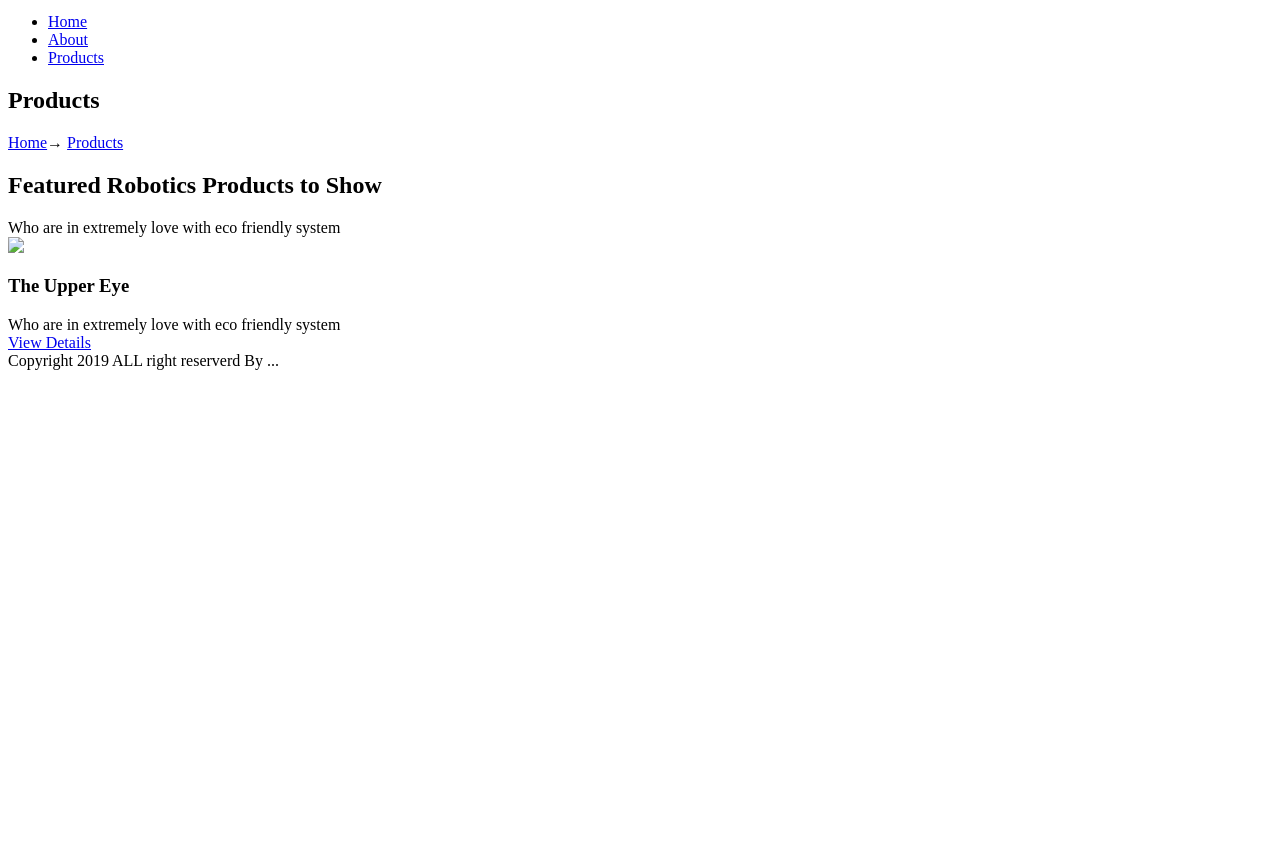
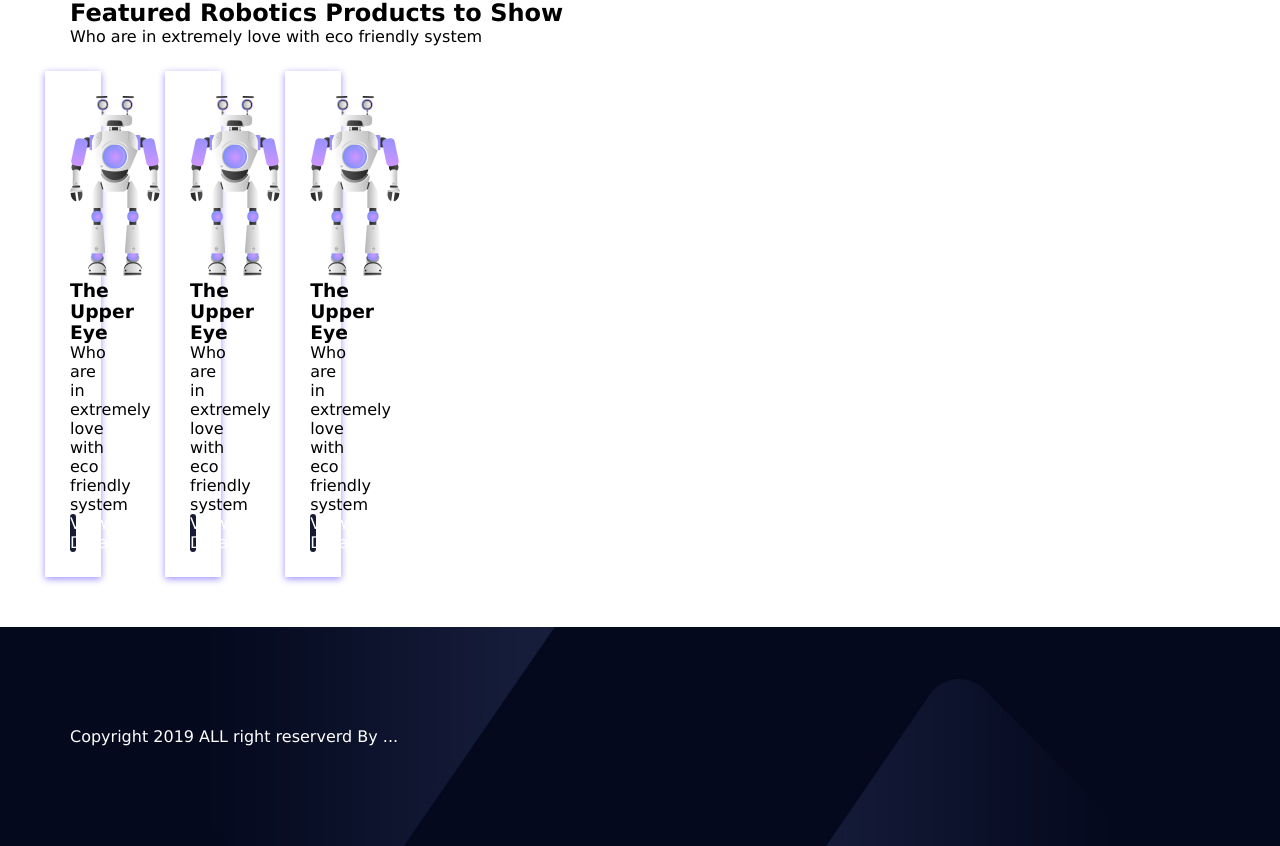
Before and after one commit to rattoden/landing1, a plain HTML site: page index.html in a window 1280 px wide. Shown: the part 531-1377 px from the top of the page. Before the commit the page ends 909 px from the top, so only its background shows below. Drawn offline with Linux system fonts and the light colour scheme.

Commit message:
end this page

```diff
--- /dev/null
+++ b/index.css
@@ -0,0 +1,89 @@
+* {
+    font-family: Verdana, Geneva, Tahoma, sans-serif;
+    margin: 0;
+    padding: 0;
+}
+
+.container {
+    max-width: 1140px;
+    padding: 0 15px;
+    margin: 0 auto;
+}
+
+.header {
+    width: 100%;
+    color: white;
+    padding: 20px;
+    background: #2e2d4b;
+    box-sizing: border-box;
+}
+
+.menu-item {
+    list-style: none;
+}
+
+.menu-link {
+    color: white;
+    text-decoration: none;
+    text-transform: uppercase;
+    font-weight: bold;
+}
+
+.banner-section {
+    padding: 100px 0;
+    background: url("images/banner-bg.jpg");
+    background-size: cover;
+    background-position: center;
+}
+
+.banner-title {
+    font-size: 50px;
+    text-align: center;
+    color: white;
+}
+
+.banner-description {
+    text-align: center;
+    color: white;
+}
+
+.cards-section {
+    padding: 50px 0px;
+}
+
+.card {
+    padding: 25px;
+    margin-top: 25px;
+    width: 25%;
+    background: white;
+    text-align: center;
+    box-shadow: 0px 2px 7px 0px #9e90ff;
+    text-align: center;
+}
+
+.card-link {
+    text-decoration: none;
+    color: white;
+}
+
+.card-button {
+    text-align: center;
+    background: #161a34;
+    border-radius: 10px;
+}
+
+.cards {
+    display: inline-block;
+    width: 25px;
+    margin: 0px 45px;
+}
+
+.footer {
+    background: url("images/footer-bg.jpg");
+    background-size: cover;
+    padding: 100px 0px;
+}
+
+.copyright {
+    color: white;
+}
--- a/index.html
+++ b/index.html
@@ -4,6 +4,7 @@
     <meta charset="UTF-8">
     <meta name="viewport" content="width=device-width, initial-scale=1.0">
     <title>Landing</title>
+    <link rel="stylesheet" href="index.css">
 </head>
 <body>
     <!--start header-->
@@ -76,6 +77,36 @@
                     </div>
                 </div>
             </div>
+
+            <div class="cards">
+                <div class="cards-row">
+                    <div class="card">
+                        <img class="card-img" src="images/p1.png">
+                        <div class="card-body">
+                            <h3 class="card-title">The Upper Eye</h3>
+                            <div class="card-text">Who are in extremely love with eco friendly system</div>
+                            <div class="card-button">
+                                <a class="card-link" href="#">View Details</a>
+                            </div>
+                        </div>
+                    </div>
+                </div>
+            </div>
+
+            <div class="cards">
+                <div class="cards-row">
+                    <div class="card">
+                        <img class="card-img" src="images/p1.png">
+                        <div class="card-body">
+                            <h3 class="card-title">The Upper Eye</h3>
+                            <div class="card-text">Who are in extremely love with eco friendly system</div>
+                            <div class="card-button">
+                                <a class="card-link" href="#">View Details</a>
+                            </div>
+                        </div>
+                    </div>
+                </div>
+            </div>
         </section>
         <!--end cards section-->
 
```
Also changed, not shown: images/banner-bg.jpg (added), images/footer-bg.jpg (added), images/logo.png, images/p1.png (added).
